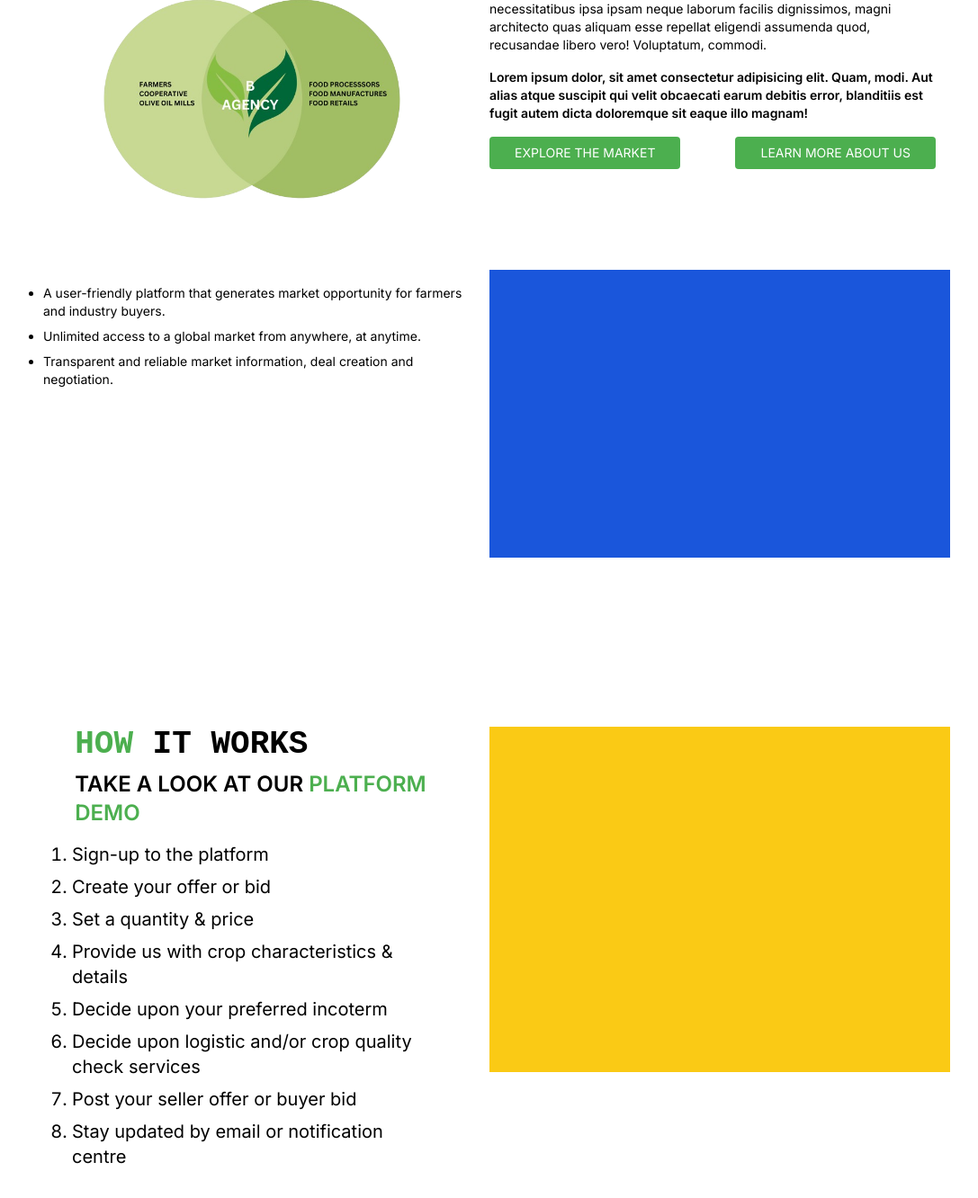
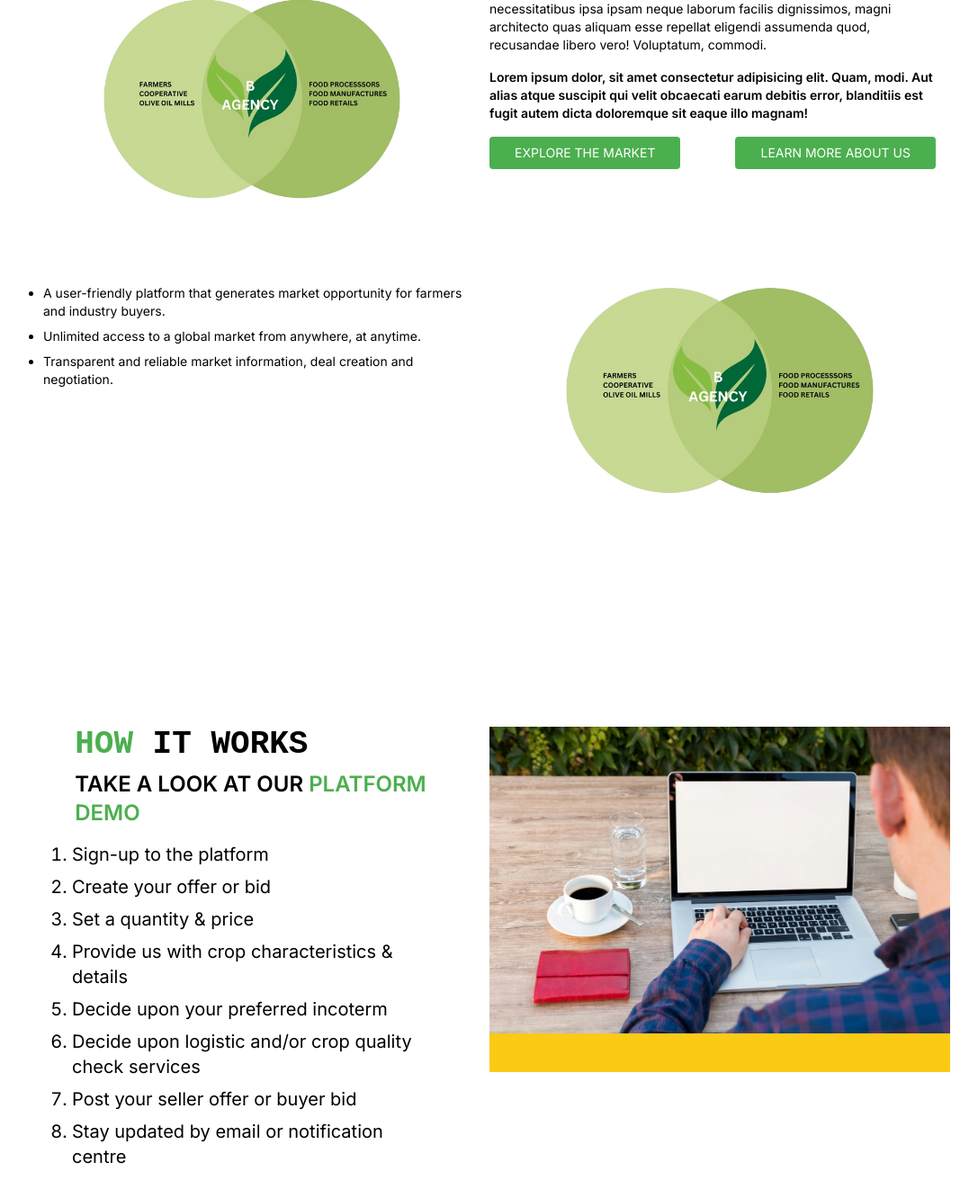
Before and after one commit to JacScript/B-agency, a React (Vite) app: page / in a window 1280 px wide. Shown: the part 984-2316 px from the top of the page at 90% size, without its empty margins (96-1183 px from the left). Built offline with nearby package versions, Linux system fonts and the light colour scheme; a web font is replaced by a local one.

Commit message:
minor changes

```diff
--- a/src/components/About.jsx
+++ b/src/components/About.jsx
@@ -23,7 +23,9 @@ const About = () => {
                   </ul>
                </div>
            </div>
-           <div className='mx-6 lg:mx-0 h-96 my-auto lg:w-1/2 mt-12 bg-yellow-300'></div>
+           <div className='mx-6 lg:mx-0 h-96 my-auto lg:w-1/2 mt-12 bg-yellow-300'>
+              <div> <img className='h-full w-full object-cover' src='/src/assets/laptop.jpg'/> </div>
+           </div>
       </div>
 
      </div>
--- a/src/components/Services.jsx
+++ b/src/components/Services.jsx
@@ -34,7 +34,9 @@ const Services = () => {
                                <li className="mb-2">Transparent and reliable market information, deal creation and negotiation.</li>
                              </ul>
                            </div>
-                           <div className="h-96 sm:max-lg:m-4 lg:w-1/2 lg:h-full bg-blue-700 "></div>
+                           <div className="m-5 lg:m-0 h-96 sm:max-lg:m-4 lg:w-1/2 lg:h-full">
+                           <div className="w-4/6 mx-auto h-4/5"><img className=" object-cover" src="/src/assets/venn-diagram.png" /></div>
+                        </div>
                      </div>
 
                 </div>
```
Also changed, not shown: src/assets/laptop.jpg (added).
